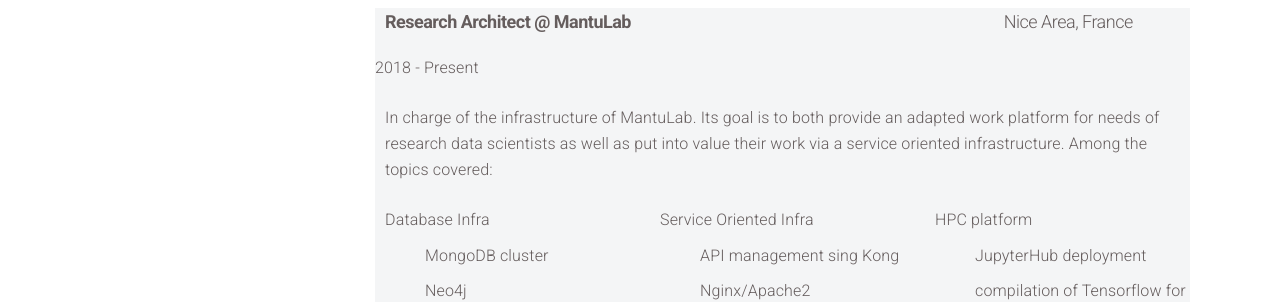
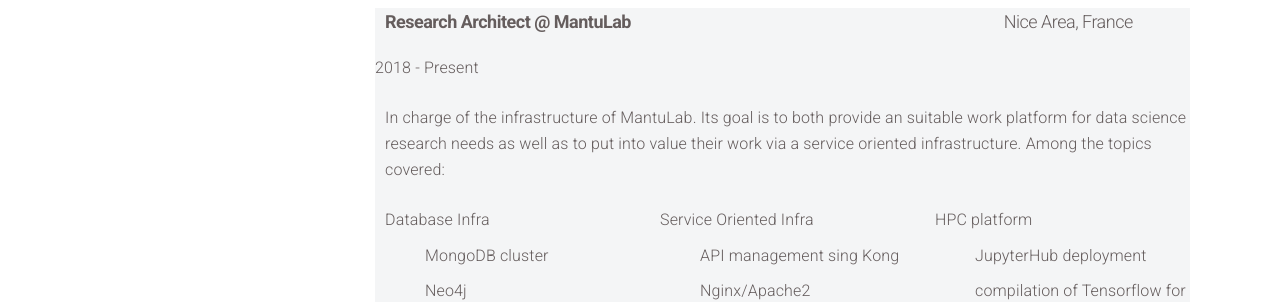
Before and after one commit to lcapatina/personal-website, a Jekyll site: the page built from index.html, in a window 1280 px wide. Shown: the part 1541-1843 px from the top of the page. Built offline with Jekyll 4.4.1, drawn with Linux system fonts in a browser that asks for light colours; nearby versions of some CDN libraries.

Commit message:
weird formulation current experience

```diff
--- a/_includes/experience.html
+++ b/_includes/experience.html
@@ -16,8 +16,8 @@
         </div>
         <div class="row">
             <div class="column">
-            <p>In charge of the infrastructure of MantuLab. Its goal is to both provide an adapted
-                work platform for needs of research data scientists as well as put into value their
+            <p>In charge of the infrastructure of MantuLab. Its goal is to both provide an suitable
+                work platform for data science research needs as well as to put into value their
                 work via a service oriented infrastructure.
                 Among the topics covered: </p>
                 <div class="row">
```
